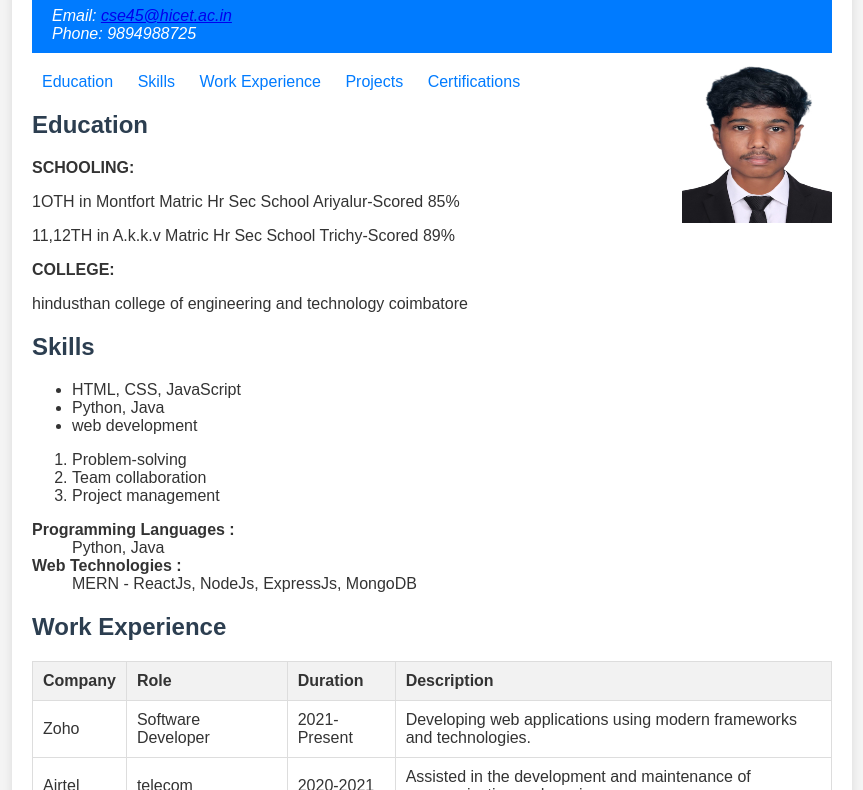
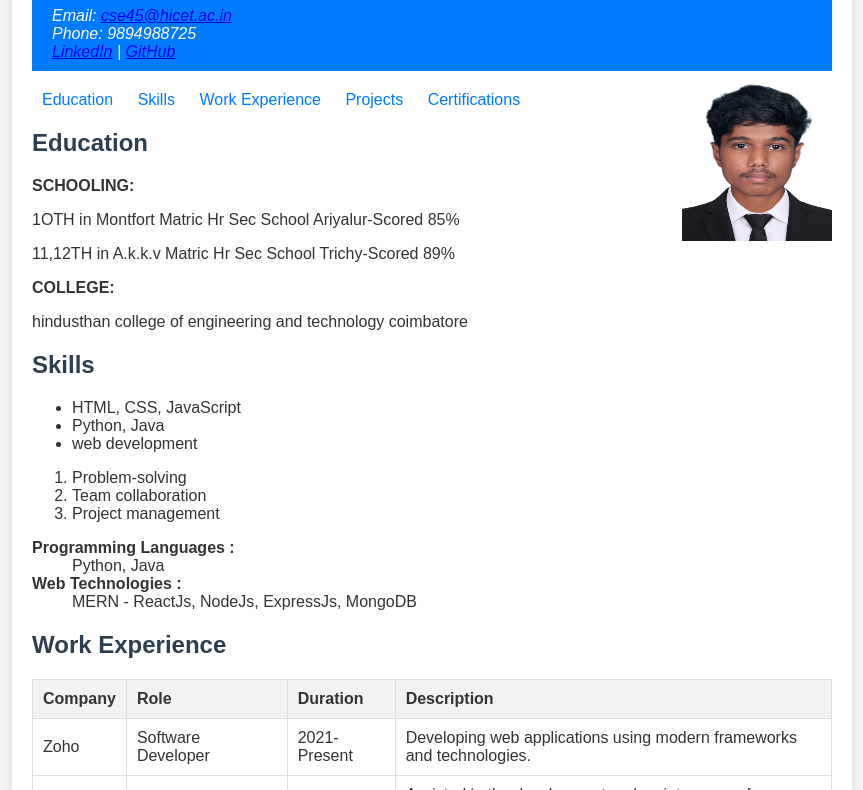
Before and after one commit to Mithunprakaashk/Iwad-assignment-1, a plain HTML site: page index.html in a window 1280 px wide. Shown: the part 123-913 px from the top of the page, without its empty margins (208-1071 px from the left). Drawn offline with Linux system fonts and the light colour scheme.

Commit message:
index.html

```diff
--- a/index.html
+++ b/index.html
@@ -82,6 +82,7 @@
             <address>
                 Email: <a href="mailto:cse45@hicet.ac.in">cse45@hicet.ac.in</a><br>
                 Phone: 9894988725<br>
+                <a href="https://www.linkedin.com/in/MITHUN PRAKAASH K" target="_blank">LinkedIn</a> | <a href="https://github.com/Mithunprakaashk" target="_blank">GitHub</a>
             </address>
         </header>
         <img align="right" src="photo.jpg" width="150" height="170">
```
